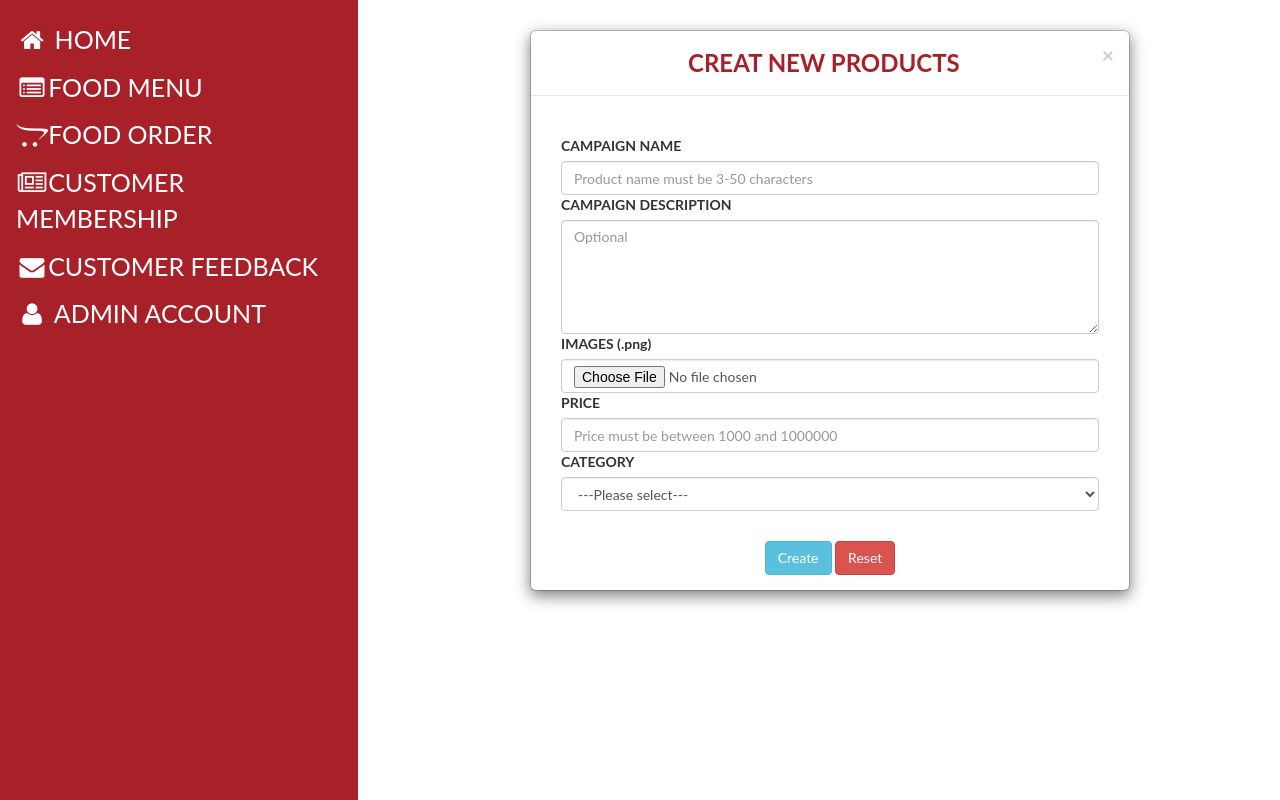
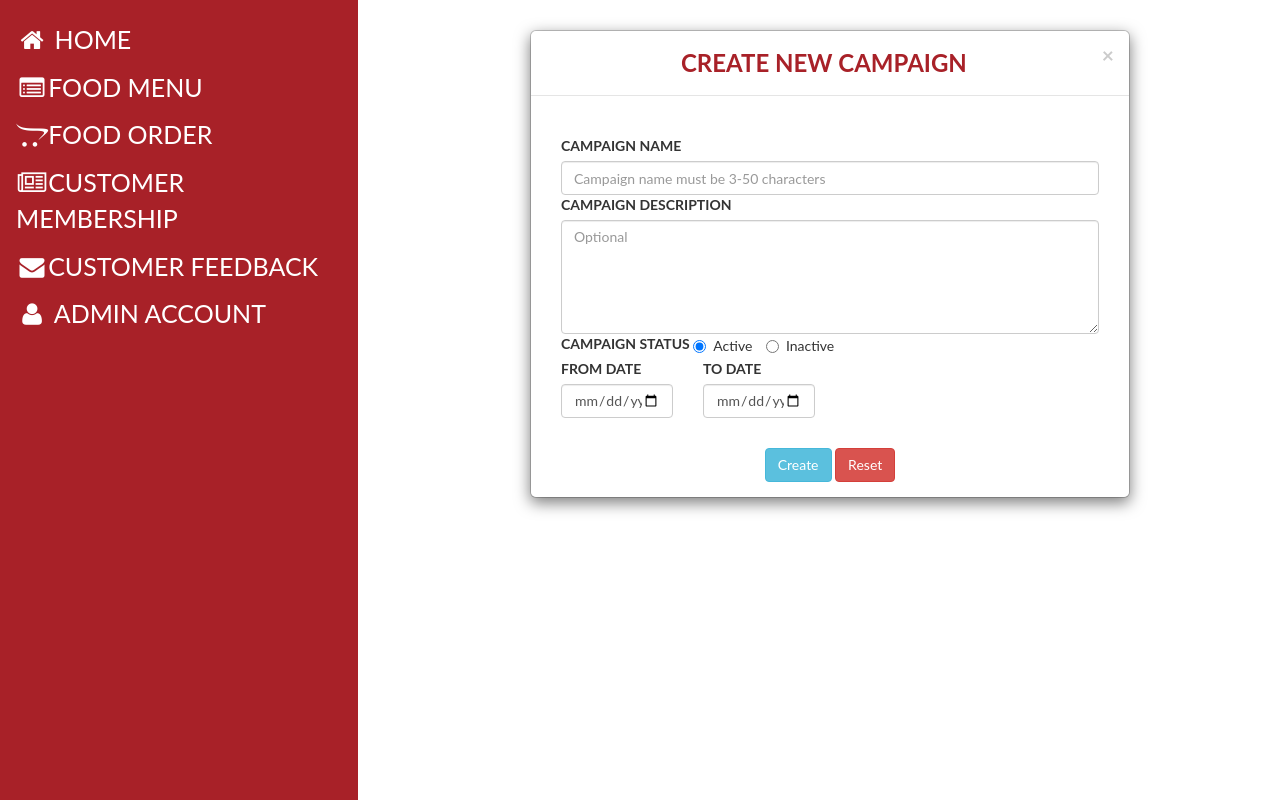
Before and after one commit to knifeman1017/SweetBakery, a PHP site: page /create_campaign.php in a window 1280 px wide. Run offline with PHP 8.4, Linux system fonts and the light colour scheme; some libraries are stand-ins or nearby versions.

Commit message:
updatae footer
them trang campaign
update footer homepage

```diff
--- a/admin-product.php
+++ b/admin-product.php
@@ -68,6 +68,7 @@ if (mysqli_errno($link)) {
                     }
                     ?>
                        </tbody>
+            </table>
         </div>
 
     </body>
--- a/create_campaign.php
+++ b/create_campaign.php
@@ -29,36 +29,38 @@
     <a href="admin-account.php"><i class="fa fa-fw fa-user"></i> ADMIN ACCOUNT</a>
 </div>
 <div class="main">
-    <form>
+    <form action="getCampaign_product.php" method="get">
         <div class="modal-dialog" role="document">
             <div class="modal-content">
                 <div class="modal-header">
                     <button type="button" class="close" data-dismiss="modal" aria-label="Close"><span aria-hidden="true">&times;</span></button>
-                    <h3 class="modal-title" style="text-align: center;font-weight: bolder;color: #A82128">CREAT NEW PRODUCTS</h3>
+                    <h3 class="modal-title" style="text-align: center;font-weight: bolder;color: #A82128">CREATE NEW CAMPAIGN</h3>
                 </div>
                 <div class="modal-body">
                     <div class="modal-body">
                         <h4 id="wronginfo" style="color: red"></h4>
                         <div class="form-group">
-                            <label>CAMPAIGN NAME</label>
-                            <input  type="text" class="form-control" name="txtName" required="" pattern="[A-Za-z 0-9]{3,50}" placeholder="Product name must be 3-50 characters" >
+                            <label class="">CAMPAIGN NAME</label>
+                            <input  type="text" class="form-control" name="txtName" required="" pattern="[A-Za-z 0-9]{3,50}" placeholder="Campaign name must be 3-50 characters" >
                             <label>CAMPAIGN DESCRIPTION</label>
                             <textarea  type="text" class="form-control" name="txtDes" required="" cols="10" rows="5" maxlength="300" placeholder="Optional" ></textarea>
-                            <label>IMAGES (.png)</label>
-                            <input  type="file" class="form-control" name="fileImages" id="fileImages" required="" accept="images/png" title="Please upload the product image">
-
-                            <label>PRICE</label>
-                            <input  type="number" class="form-control" name="numPrice" min="10000" max="600000" required="" placeholder="Price must be between 1000 and 1000000" >
-                            <label>CATEGORY</label>
-                            <select class="form-control" name="txtCate"required="">
-                                <option value="" selected="" disabled="">---Please select---</option>
-                                <option value="banhmi"> Bánh Mì</option>
-                                <option value="banhngot">Bánh Ngọt</option>
-                                <option value="banhkem">Bánh Kem</option>
-                                <option value="donggoi">Đóng gói</option>
-                                <option value="theomua">Theo mùa</option>
-                                <option value="khac">Khác</option>
-                            </select>
+                            <label>CAMPAIGN STATUS</label>
+                            <label class="radio-inline">
+                                <input type="radio" name="rdCamp" value="1" checked>Active
+                            </label>
+                            <label class="radio-inline">
+                                <input type="radio" name="rdCamp" value="0" >Inactive
+                            </label>
+                            <div class="row">
+                                <div class="col-lg-3">
+                                    <label>FROM DATE</label>
+                                    <input  type="date" class="form-control" name="dateFrom" required="">
+                                </div>
+                                <div class="col-lg-3">
+                                    <label>TO DATE</label>
+                                    <input  type="date" class="form-control" name="dateTo" required="">
+                                </div>
+                            </div>
                         </div>
                     </div>
                     <div style="text-align: center;">
@@ -69,23 +71,7 @@
             </div>
         </div>
     </form>
-    <?php
-    if (isset($_POST["submit"])) {
-        $id = $_POST["txtID"];
-        $name = $_POST["txtName"];
-        $description = $_POST["txtDes"];
-        $price = $_POST["numPrice"];
-        $category = $_POST["txtCate"];
-        include_once '../SweetBakery/lib/connect.inc';
-        $sql = "insert into tb_product (product_id,product_name,product_description,product_price,product_category) values ('$id','$name','$description',$price,'$category')";
-        $result = mysqli_query($link, $sql);
-        if (mysqli_errno($link)) {
-            echo mysqli_error($link);
-            exit();
-        }
-        header('location:admin-product.php');
-    }
-    ?>
+
 </div>
 </body>
 </html>
```
Also changed, not shown: getCampaign_product.php (added, +91 -0 lines), homepage.php (+14 -13 lines).
